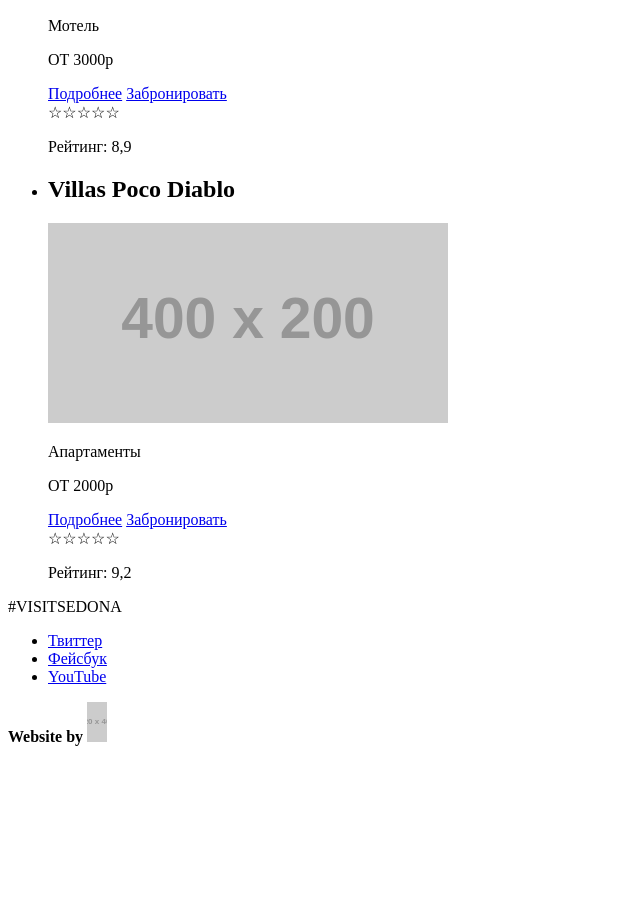
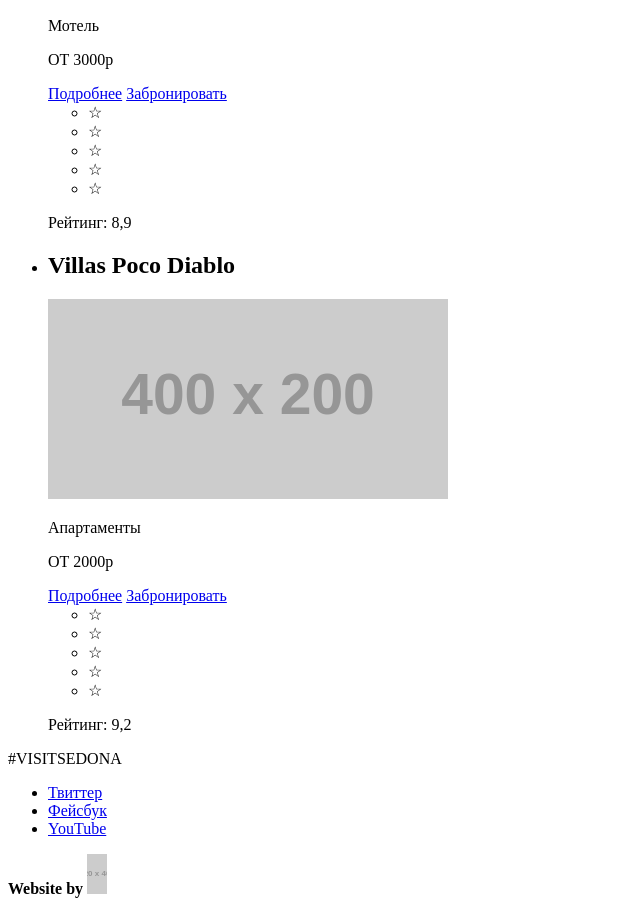
Before and after one commit to CroixANI/489241-sedona, a plain HTML site: page hotels.html in a window 1280 px wide. Shown: the part 1566-2466 px from the top of the page, without its empty margins (0-640 px from the left). Before the commit the page ends 2328 px from the top, so only its background shows below. Drawn offline with Linux system fonts and the light colour scheme; placeholder pictures from the web are drawn by us.

Commit message:
Fix code review comments.

```diff
--- a/hotels.html
+++ b/hotels.html
@@ -67,11 +67,6 @@
 				<p class="total">
 					Найдено <span class="total-counter">3</span>
 				</p>
-				<!--
-					TODO: Ask what is correct:
-					1. Either GET or POST should be used? GET looks more correct to make sure that user will be able to save link with filters.
-					2. How both GET forms will work together e.g. Sort Form and Search Form.
-				-->
 				<form action="https://echo.htmlacademy.ru" method="GET" class="hotels-sorting-form">
 					Сортировка
 					<button name="price" class="sort-button" type="submit">По цене</button>
@@ -85,19 +80,12 @@
 			<section class="hotels-result">
 				<ul>
 					<li class="hotels-result-item">
-						<!--
-							TODO: Ask what is correct:
-							1. To use buttons or Anchor for Details and Order button
-							2. How to split row into columns like in design.
-							3. How to implement stars rating.
-						-->
 						<h2>Amara Resort &and; SPA</h2>
 						<img src="http://placehold.it/400x200" width="400" height="200" alt='Отель Amara Resort &and; SPA'>
 						<p class="hotels-result-item-type">Гостиница</p>
 						<p class="hotels-result-item-price">ОТ 4000р</p>
 						<a href="hotel-details.html" class="button button-blue">Подробнее</a>
 						<a href="hotel-order.html" class="button button-brown">Забронировать</a>
-
 						<ul class="rating rating-5">
 							<li>☆</li>
 							<li>☆</li>
@@ -116,10 +104,13 @@
 						<p class="hotels-result-item-price">ОТ 3000р</p>
 						<a href="hotel-details.html" class="button button-blue">Подробнее</a>
 						<a href="hotel-order.html" class="button button-brown">Забронировать</a>
-						<!-- Took example from https://css-tricks.com/star-ratings/ and not sure if it is the best one -->
-						<div class="rating rating-3">
-							<span>☆</span><span>☆</span><span>☆</span><span>☆</span><span>☆</span>
-						</div>
+						<ul class="rating rating-3">
+								<li>☆</li>
+								<li>☆</li>
+								<li>☆</li>
+								<li>☆</li>
+								<li>☆</li>
+							</ul>
 						<p class="rating-info">
 							Рейтинг: 8,9
 						</p>
@@ -131,10 +122,13 @@
 						<p class="hotels-result-item-price">ОТ 2000р</p>
 						<a href="hotel-details.html" class="button button-blue">Подробнее</a>
 						<a href="hotel-order.html" class="button button-brown">Забронировать</a>
-						<!-- Took example from https://css-tricks.com/star-ratings/ and not sure if it is the best one -->
-						<div class="rating rating-2">
-							<span>☆</span><span>☆</span><span>☆</span><span>☆</span><span>☆</span>
-						</div>
+						<ul class="rating rating-2">
+							<li>☆</li>
+							<li>☆</li>
+							<li>☆</li>
+							<li>☆</li>
+							<li>☆</li>
+						</ul>
 						<p class="rating-info">
 							Рейтинг: 9,2
 						</p>
```
Also changed, not shown: index.html (+16 -9 lines).
